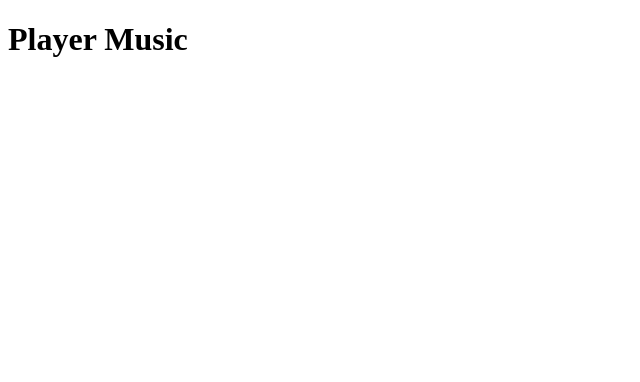
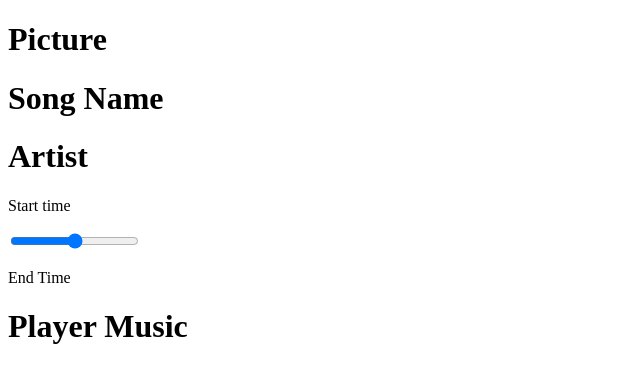
Before and after one commit to DanielMarquesz/react-course, a React (Create React App) app in the folder music-wave/react-player/: page / in a window 1280 px wide. Shown: the top 382 px of the page, without its empty margins (0-640 px from the left). Built offline with nearby package versions, Linux system fonts and the light colour scheme; the HTML template or start-up script is replaced by a standard one.

Commit message:
adding components

```diff
--- a/music-wave/react-player/src/App.js
+++ b/music-wave/react-player/src/App.js
@@ -1,8 +1,12 @@
 import React from "react";
+import Player from './components/Player'
+import Song from './components/Song'
 
 function App() {
   return (
     <div className="App">
+      <Song/>
+      <Player/>
       <h1>Player Music</h1>
     </div>
   );
--- /dev/null
+++ b/music-wave/react-player/src/components/Player.js
@@ -0,0 +1,19 @@
+import React from 'react';
+
+
+const Player = () =>{
+    return(
+        <div className="player">
+            <div className="time-control">
+            <p>Start time</p>
+            <input type="range"/>
+            <p>End Time</p>
+            </div>
+            <div className="play-control">
+
+            </div>
+        </div>
+    )
+}
+
+export default Player;
--- /dev/null
+++ b/music-wave/react-player/src/components/Song.js
@@ -0,0 +1,14 @@
+import React from 'react';
+
+
+const Song = () =>{
+    return(
+        <div className="song">
+            <h1>Picture</h1>
+            <h1>Song Name</h1>
+            <h1>Artist</h1>
+        </div>
+    )
+}
+
+export default Song;
```
Also changed, not shown: 1 other file (tests, documents, lock files or other folders).
